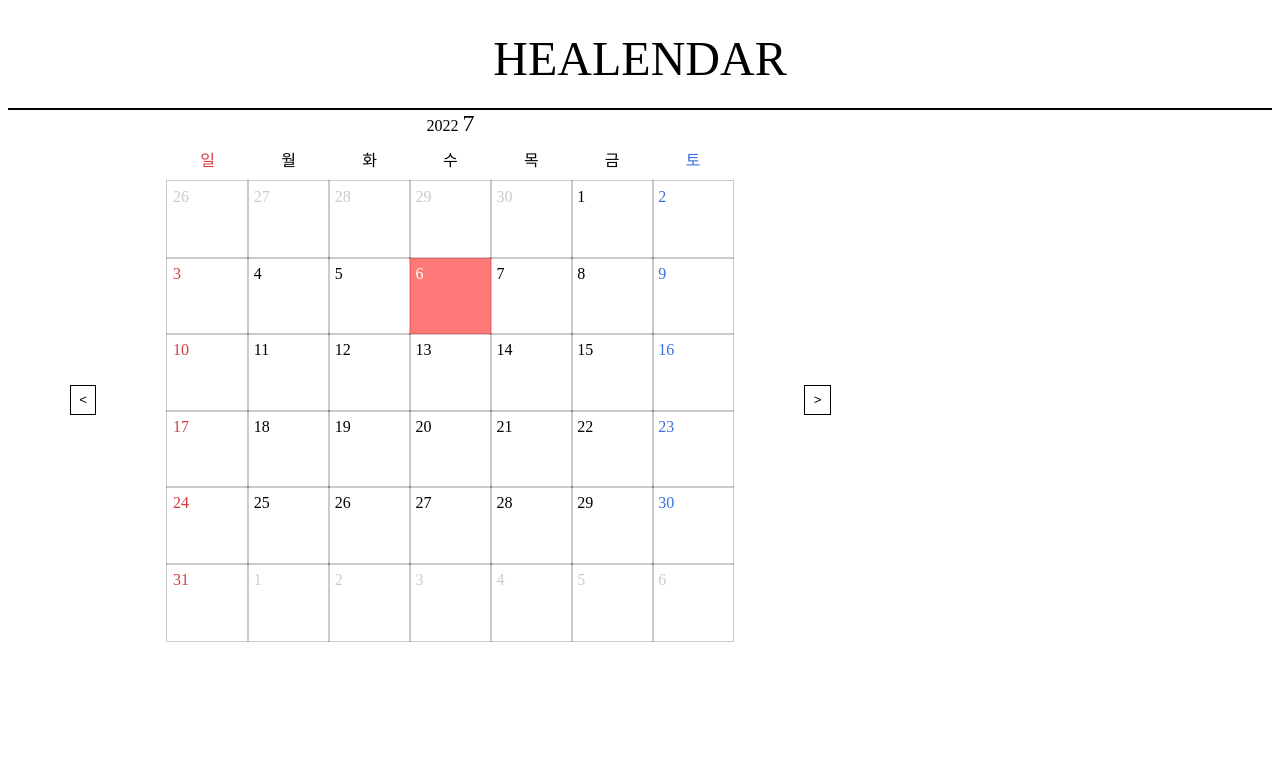
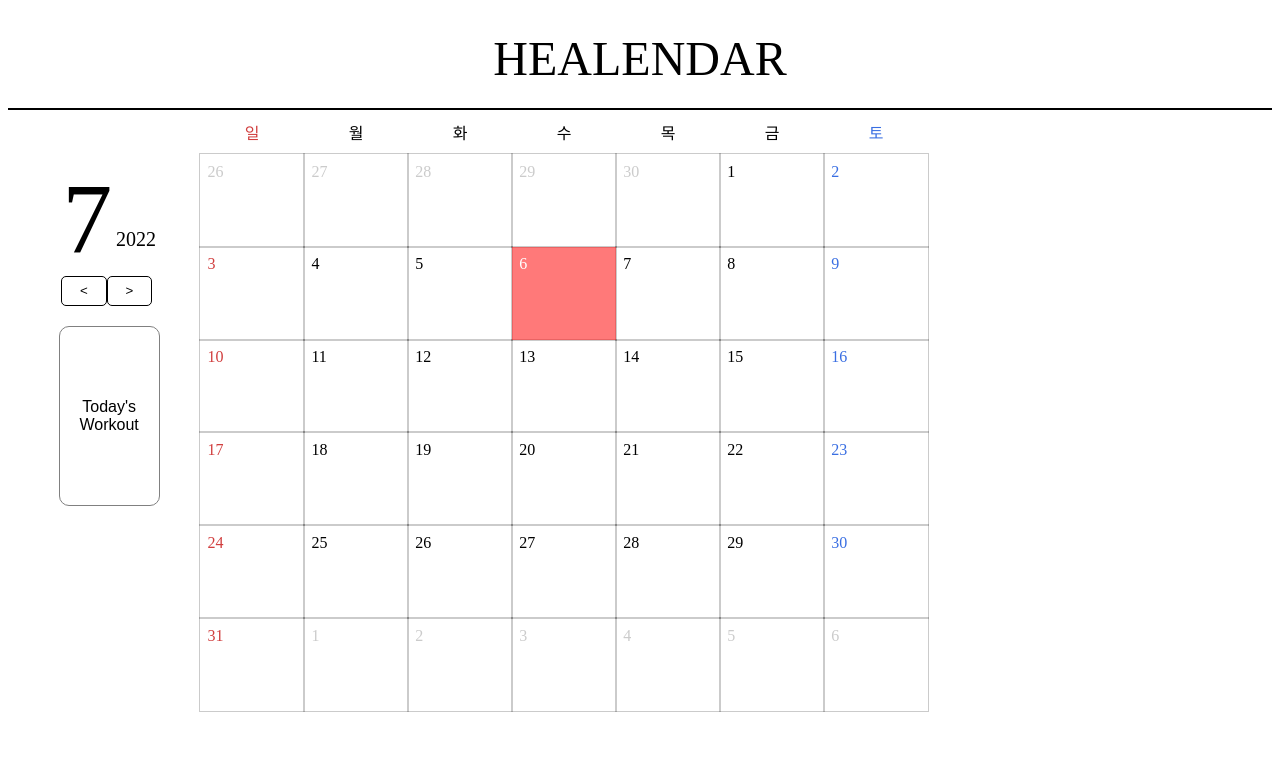
Before and after one commit to MAENG-god/Healendar, a Django app: page /diarys/ in a window 1280 px wide. Shown: the top 760 px of the page. Run offline with Django 3.2, Linux system fonts and the light colour scheme.

Commit message:
edit home layout

```diff
--- a/static/diarys/css/style.css
+++ b/static/diarys/css/style.css
@@ -1,6 +1,6 @@
 .calendar {
     display: flex;
-    width: 80%;
+    width: 90%;
     flex-direction: column;
     padding-bottom: 30px;
     justify-content: center;
@@ -16,7 +16,12 @@
 }
 
 .month{
-    font-size: x-large;
+    font-size: 100px;
+}
+
+.year{
+    font-size: 20px;
+    padding-bottom: 25px;
 }
 
 .home{
@@ -33,34 +38,45 @@
 .all_calendar{
     display: flex;
     justify-content: center;
-    align-items: center;
-    width: 70%;
-}
-
-.calendar_header {
-    display: inline-block;
+    width: 80%;
 }
 
 .calendar-header{
     display: flex;
+    flex-direction: column;
+    width: 10%;
+}
+
+.ym-wrapper{
+    display: flex;
     width: 100%;
     justify-content: space-evenly;
-    align-items: center;
+    align-items: flex-end;
+    margin-top: 50%;
+}
+
+.btns{
+    display: flex;
+    width: 100%;
+    justify-content: center;
 }
 
 .go_workout {
     display: flex;
-    width: 10%;
+    width: 100%;
+    height: 180px;
     font-size: 100%;
     border: 1px solid gray;
     background-color: white;
-    border-radius: 10%;
+    border-radius: 10px;
     cursor: pointer;
     justify-content: center;
+    align-items: center;
+    margin-top: 20%;
 }
 
 .go_workout:hover{
-    background-color: rgb(0, 0, 0);
+    background-color: rgb(130, 130, 130);
     color: white;
 }
 .nav-btn {
@@ -70,17 +86,21 @@
     justify-content: center;
     align-items: center;
 
-    width: 3%;
+    width: 45%;
     height: 30px;
     border: 1px solid black ;
+    border-radius: 5px;
     line-height: 70px;
-    margin: 0 0 0 5%;
     background-color: transparent;
     cursor: pointer;
 }
 
+.nav-btn:hover{
+    background-color: rgb(130, 130, 130);
+    color: white;
+}
+
 .go-next{
-    order: 1;
     margin: 0 5% 0 0;
 }
 
@@ -88,7 +108,7 @@
     display: flex;
     flex-direction: column;
     border-collapse: collapse;
-    width: 80%;
+    width: 90%;
     justify-content: center;
 }
 
--- a/templates/diarys/main.html
+++ b/templates/diarys/main.html
@@ -20,13 +20,18 @@
 </div>
 <div class="main_home">
     <div class="all_calendar">
-        <button class="nav-btn go-prev" onclick="prevMonth()">&lt;</button>
-        <button class="nav-btn go-next" onclick="nextMonth()">&gt;</button>
+        <div class="calendar-header">
+            <div class="ym-wrapper">
+                <span class="month"></span>
+                <span class="year"></span>
+            </div>
+            <div class="btns">
+                <button class="nav-btn go-prev" onclick="prevMonth()">&lt;</button>
+                <button class="nav-btn go-next" onclick="nextMonth()">&gt;</button>
+            </div>
+            <button class="go_workout">Today's Workout</button>
+        </div>
         <div class="calendar">
-            <div class="calendar_header">
-                <span class="year"></span>
-                <span class="month"></span>
-            </div>
             <div class="calendar_main">
                 <div class="days">
                     <div class="day">일</div>
@@ -40,7 +45,6 @@
                 <div class="dates"></div>
             </div>
         </div>
-        <!-- <button class="go_workout">Today's Workout</button> -->
     </div>
 </div>
 
```
